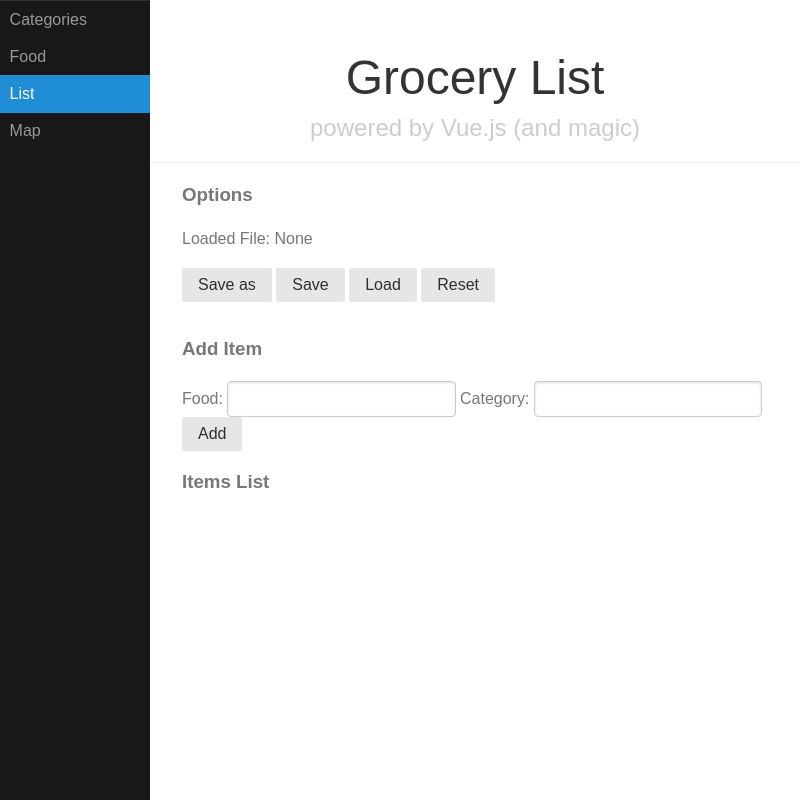
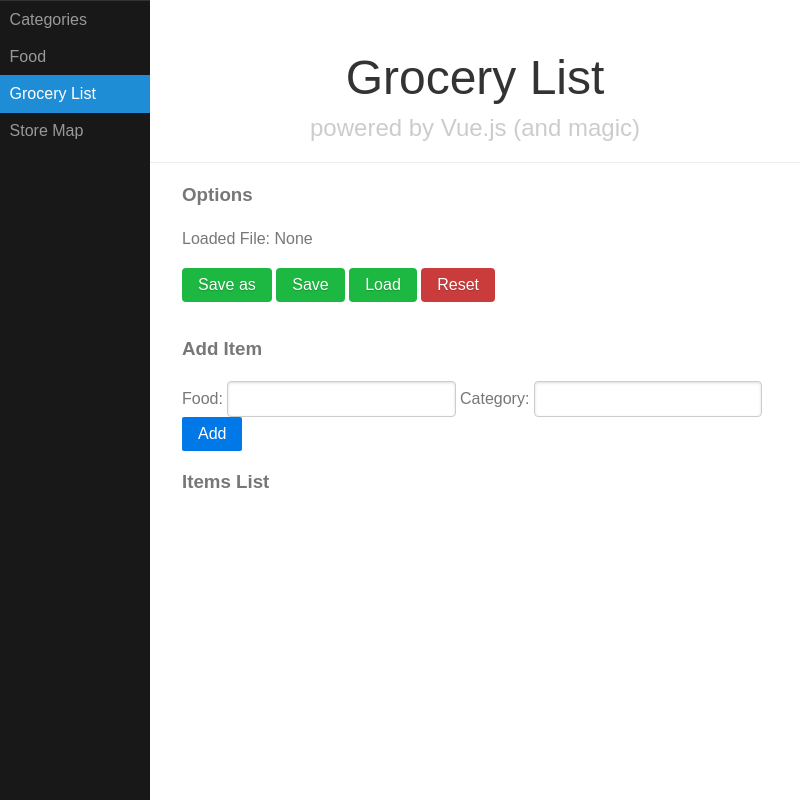
Before and after one commit to stardustsuperwizard/MyGroceryList, an Electron app: page index.html in a window 800 px wide. Drawn offline with Linux system fonts and the light colour scheme.

Commit message:
updated inputs

```diff
--- a/index.html
+++ b/index.html
@@ -12,6 +12,47 @@
     <style>
         .l-box {
             padding: 1em;
+        }
+
+        .button-success,
+        .button-error,
+        .button-warning,
+        .button-secondary {
+            color: white;
+            border-radius: 4px;
+            text-shadow: 0 1px 1px rgba(0, 0, 0, 0.2);
+        }
+
+        .button-success {
+            background: rgb(28, 184, 65); /* this is a green */
+        }
+
+        .button-error {
+            background: rgb(202, 60, 60); /* this is a maroon */
+        }
+
+        .button-warning {
+            background: rgb(223, 117, 20); /* this is an orange */
+        }
+
+        .button-secondary {
+            background: rgb(66, 184, 221); /* this is a light blue */
+        }
+
+        .button-xsmall {
+            font-size: 70%;
+        }
+
+        .button-small {
+            font-size: 85%;
+        }
+
+        .button-large {
+            font-size: 110%;
+        }
+
+        .button-xlarge {
+            font-size: 125%;
         }
     </style>
 
--- a/js/components/menu.js
+++ b/js/components/menu.js
@@ -12,11 +12,11 @@ const componentMenu = Vue.component('c-menu', {
             </li>
 
             <li v-bind:class="{'pure-menu-item':true, 'pure-menu-selected': ($root.currentRoute === '/list')}">
-                <c-link href="/list">List</c-link>
+                <c-link href="/list">Grocery List</c-link>
             </li>
 
             <li v-bind:class="{'pure-menu-item':true, 'pure-menu-selected': ($root.currentRoute === '/map')}">
-                <c-link href="/map">Map</c-link>
+                <c-link href="/map">Store Map</c-link>
             </li>
 
         </ul>
--- a/js/layouts/categories.js
+++ b/js/layouts/categories.js
@@ -18,7 +18,7 @@ const componentCategories = Vue.component('c-categories', {
                 <h3>Add Item</h3>
                 <form class="pure-form" action="input">
                     Category: <input v-model="categoryName" type="text" placeholder="Produce" name="food_type" id="food_type">
-                    <input v-on:click.prevent="addCategory" class="pure-button" type="submit" value="Add">
+                    <input v-on:click.prevent="addCategory" class="pure-button pure-button-primary" type="submit" value="Add">
                 </form>
             </div>
         </div>
@@ -29,7 +29,7 @@ const componentCategories = Vue.component('c-categories', {
                     <tbody>
                         <tr v-for="(item, index) in categoryList">
                             <td>{{ item }}</td>
-                            <td><button v-on:click.prevent="removeItem(index, item)" class="pure-button">Remove</button></td>
+                            <td><button v-on:click.prevent="removeItem(index, item)" class="pure-button button-error button-xsmall">Remove</button></td>
                         </tr>
                     </tbody>
                 </table>
--- a/js/layouts/food.js
+++ b/js/layouts/food.js
@@ -17,9 +17,9 @@ const componentFood = Vue.component('c-food', {
             <div class="pure-u-1-1">
                 <h3>Add Item</h3>
                 <form class="pure-form" action="input">
-                    Food: <input v-model="groceryItem" type="text" placeholder="Apples" name="food_name" id="food_name">
-                    Category: <c-input-box v-bind:elements="groceryListCategories" v-model="groceryCategory"></c-input-box>
-                    <input v-on:click.prevent="addItem" class="pure-button" type="submit" value="Add">
+                    Food: <input @keypress.enter.prevent v-model="groceryItem" type="text" placeholder="Apples" name="food_name" id="food_name">
+                    Category: <c-input-box @keypress.enter.native.prevent v-bind:elements="groceryListCategories" v-bind:id="('foods')" v-model="groceryCategory"></c-input-box>
+                    <input v-on:click.prevent="addItem" class="pure-button pure-button-primary" type="submit" value="Add">
                 </form>
             </div>
         </div>
@@ -31,7 +31,7 @@ const componentFood = Vue.component('c-food', {
                         <tr v-for="(item, index) in groceryList">
                             <td>{{ item.groceryItem }}</td>
                             <td>{{ item.groceryCategory }}</td>
-                            <td><button v-on:click.prevent="removeItem(index)" class="pure-button">Remove</button></td>
+                            <td><button v-on:click.prevent="removeItem(index)" class="pure-button button-error button-xsmall">Remove</button></td>
                         </tr>
                     </tbody>
                 </table>
--- a/js/layouts/list.js
+++ b/js/layouts/list.js
@@ -11,16 +11,16 @@ const componentList = Vue.component('c-list', {
             <div class="pure-u-1-1">
                 <h3>Options</h3>
                 <p>Loaded File: {{ filePath || 'None' }}</p>
-                <p><button class="pure-button" v-on:click="saveList('saveAs')">Save as</button> <button class="pure-button" v-on:click="saveList('save')">Save</button> <button class="pure-button" v-on:click="loadList()">Load</button> <button class="pure-button" v-on:click="clearList()">Reset</button> </p>
+                <p><button class="pure-button button-success" v-on:click="saveList('saveAs')">Save as</button> <button class="pure-button button-success" v-on:click="saveList('save')">Save</button> <button class="pure-button button-success" v-on:click="loadList()">Load</button> <button class="pure-button button-error" v-on:click="clearList()">Reset</button> </p>
             </div>
         </div>
         <div class="pure-g">
             <div class="pure-u-1-1">
                 <h3>Add Item</h3>
                 <form class="pure-form" action="input">
-                    Food: <c-input-box v-bind:id="('foods')" v-bind:elements="foodList" v-model="groceryItem"></c-input-box>
-                    Category: <c-input-box v-bind:id="('categories')" v-bind:value="groceryCategory" v-bind:elements="groceryListCategories" v-model="groceryCategory"></c-input-box>
-                    <input v-on:click.prevent="addItem" class="pure-button" type="submit" value="Add">
+                    Food: <c-input-box @keypress.enter.native.prevent v-bind:id="('foods')" v-bind:elements="foodList" v-model="groceryItem"></c-input-box>
+                    Category: <c-input-box @keypress.enter.native.prevent v-bind:id="('categories')" v-bind:value="groceryCategory" v-bind:elements="groceryListCategories" v-model="groceryCategory"></c-input-box>
+                    <input v-on:click.prevent="addItem" class="pure-button pure-button-primary" type="submit" value="Add">
                 </form>
             </div>
         </div>
@@ -32,7 +32,7 @@ const componentList = Vue.component('c-list', {
                         <tr v-for="(item, index) in groceryList">
                             <td>{{ item.groceryItem }}</td>
                             <td>{{ item.groceryCategory }}</td>
-                            <td><button v-on:click.prevent="removeItem(index)" class="pure-button">Remove</button></td>
+                            <td><button v-on:click.prevent="removeItem(index)" class="pure-button button-error button-xsmall">Remove</button></td>
                         </tr>
                     </tbody>
                 </table>
@@ -55,6 +55,9 @@ const componentList = Vue.component('c-list', {
             message: "Grocery List",
             message2: "powered by Vue.js (and magic)"
         }
+    },
+    computed: {
+
     },
     mounted: function() {
         this.loadItemsFromStorage()
--- a/js/layouts/map.js
+++ b/js/layouts/map.js
@@ -11,7 +11,7 @@ const componentMap = Vue.component('c-map', {
             <div class="pure-u-1 pure-md-u-1-3">
                 <h3>Options</h3>
                 <p>Loaded File: {{ filePath || 'None' }}</p>
-                <p><button class="pure-button" v-on:click="printList()">Print</button></p>
+                <p><button class="pure-button pure-button-primary" v-on:click="printList()">Print</button></p>
             </div>
         </div>
         <div class="pure-g">
```
